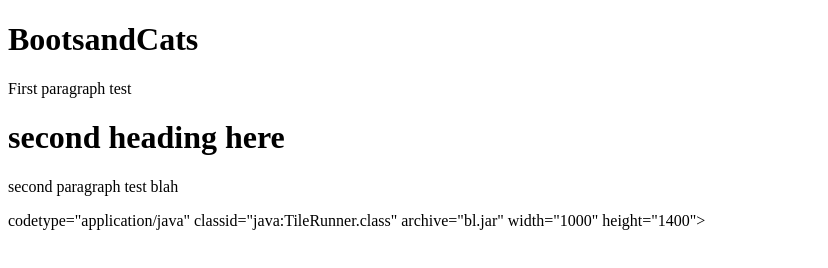
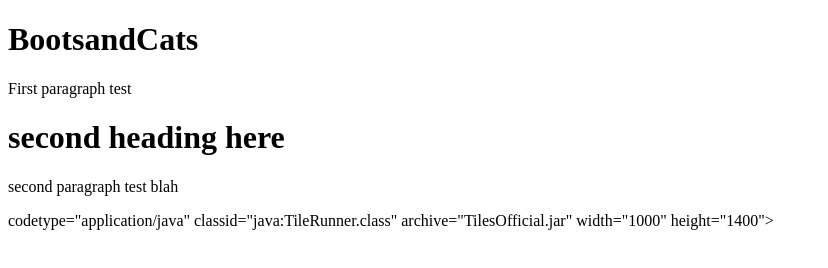
Before and after one commit to tsumakemato/tsumakemato.github.io, a plain HTML site: page index.html in a window 1280 px wide. Shown: the whole page, without its empty margins (0-828 px from the left). Drawn offline with Linux system fonts and the light colour scheme.

Commit message:
Second Try

```diff
--- a/index.html
+++ b/index.html
@@ -9,7 +9,7 @@
 
 <object>
   codetype="application/java" classid="java:TileRunner.class"
-     archive="bl.jar" width="1000" height="1400">
+     archive="TilesOfficial.jar" width="1000" height="1400">
 </object>
 </body>
 </html>
```
